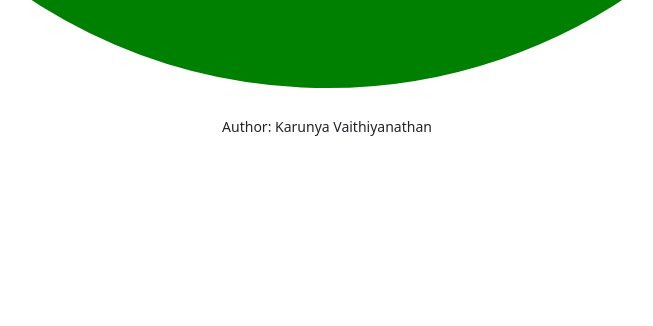
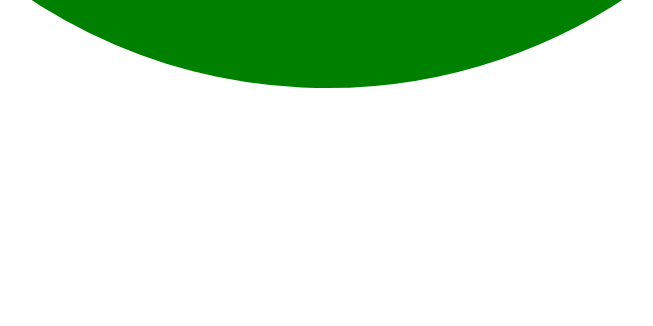
Before and after one commit to Karunya123-v/insider-threat-detection, a Flask app: page / in a window 1280 px wide. Shown: the part 2114-2440 px from the top of the page, without its empty margins (313-966 px from the left). Run offline with Flask 3, Linux system fonts and the light colour scheme.

Commit message:
Update dashboard.html

```diff
--- a/templates/dashboard.html
+++ b/templates/dashboard.html
@@ -64,11 +64,6 @@
   <!-- Pie Chart -->
   <canvas id="pieChart" height="100" class="mt-4"></canvas>
 
-  <!-- Footer -->
-  <footer class="text-center mt-4 mb-2">
-    <small>Author: Karunya Vaithiyanathan</small>
-  </footer>
-
 </div>
 
 <script>
```
